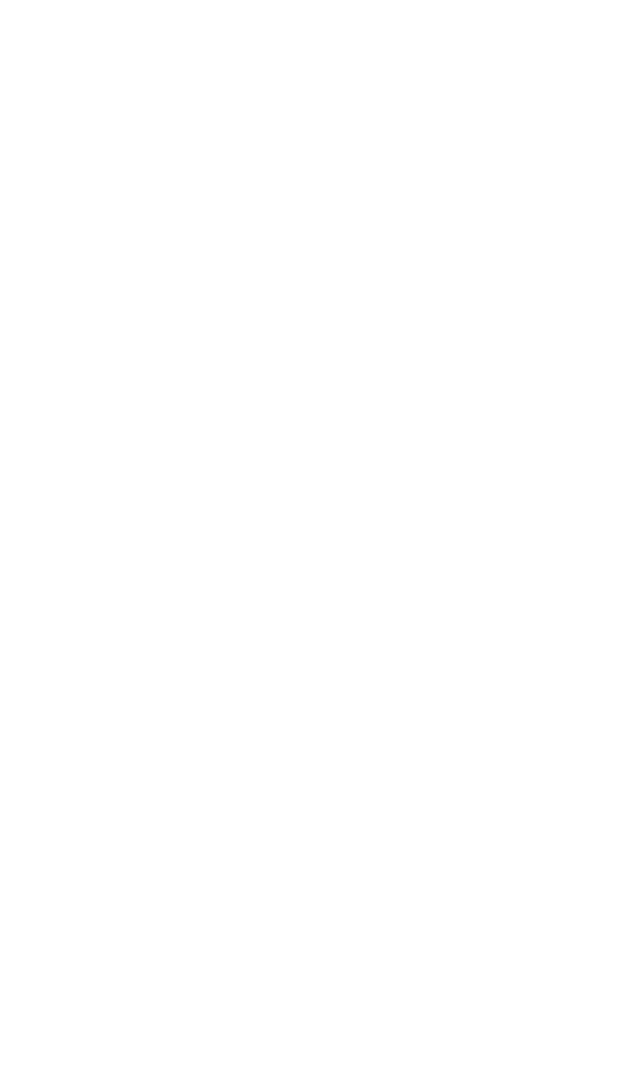
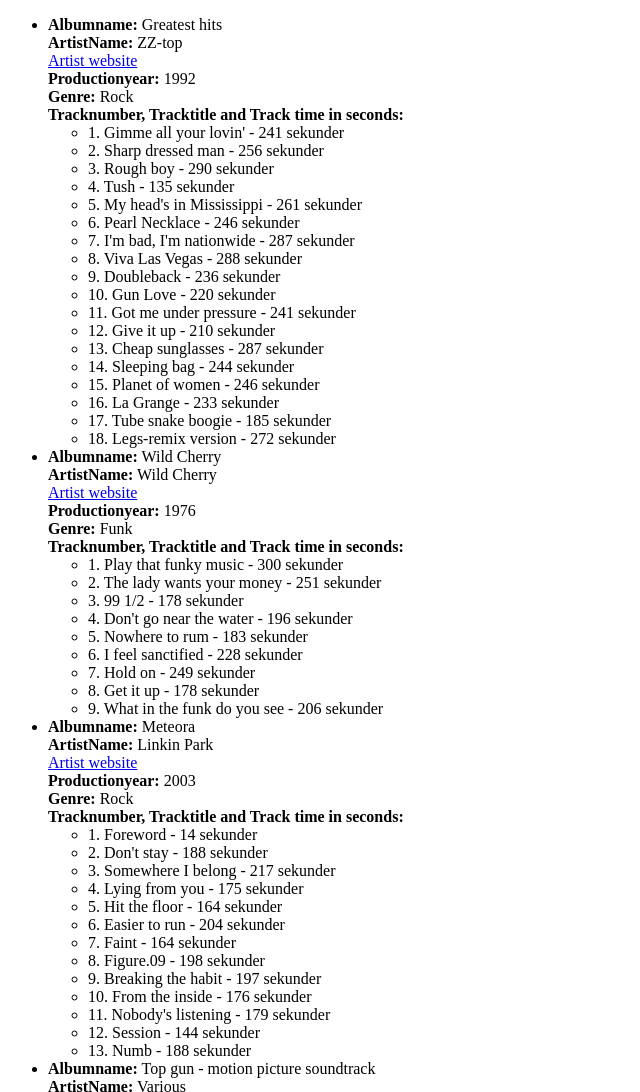
Before and after one commit to mauaf1/8-Balls, a plain HTML site: page Aflevering3.html in a window 1280 px wide. Shown: the top 1092 px of the page, without its empty margins (0-640 px from the left). Before the commit the page ends 800 px from the top, so only its background shows below. Drawn offline with Linux system fonts and the light colour scheme.

Commit message:
visning af datasættet

```diff
--- a/Aflevering3.html
+++ b/Aflevering3.html
@@ -6,18 +6,32 @@
     </head>
 
 <body>
+
+    <ul id="album-liste"></ul>
 <script>
-fetchContent("/albums.json").then((albums) => {
-        console.log(albums);
-});
+fetch('albums.json')
+  .then(response => response.json())
+  .then(data => {
+    const albumListe = document.getElementById('album-liste');
+
+    data.forEach(album => {
+      const listItem = document.createElement('li');
+      listItem.innerHTML = `
+        <strong>Albumname:</strong> ${album.albumName} <br>
+        <strong>ArtistName:</strong> ${album.artistName} <br>
+        <a href="${album.artistWebsite}" target="_blank">Artist website</a> <br>
+        <strong>Productionyear:</strong> ${album.productionYear} <br>
+        <strong>Genre:</strong> ${album.genre} <br>
+        <strong>Tracknumber, Tracktitle and Track time in seconds:</strong> <br>
+        <ul>
+          ${album.trackList.map(track => `<li>${track.trackNumber}. ${track.trackTitle} - ${track.trackTimeInSeconds} sekunder</li>`).join('')}
+        </ul>
+      `;
+      albumListe.appendChild(listItem);
+    });
+  })
 
 
-
-async function fetchContent(url) {
-  let request = await fetch(url);
-  let json = await request.json();
-  return json;
-}
 </script>
 
 </body>
```
